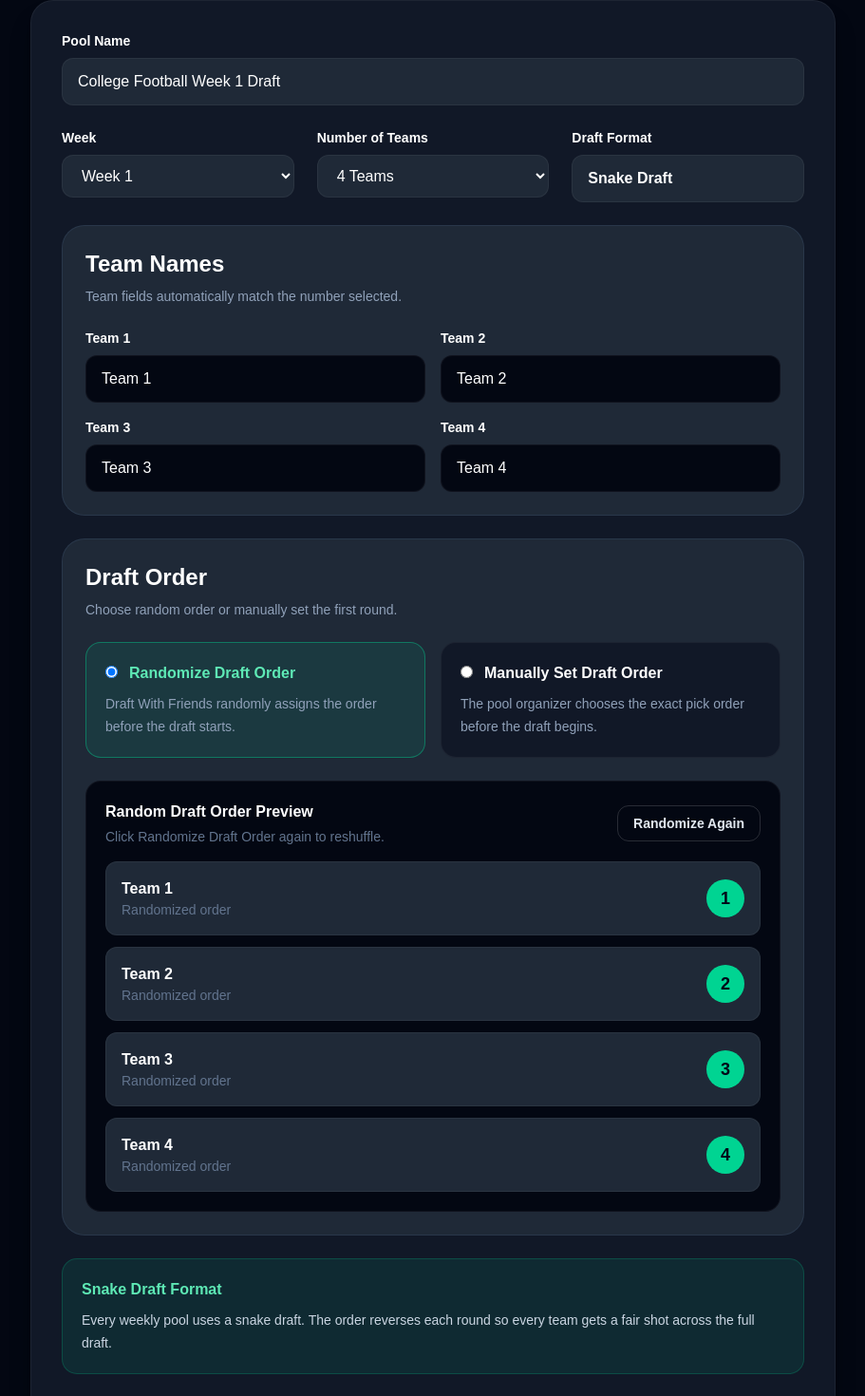
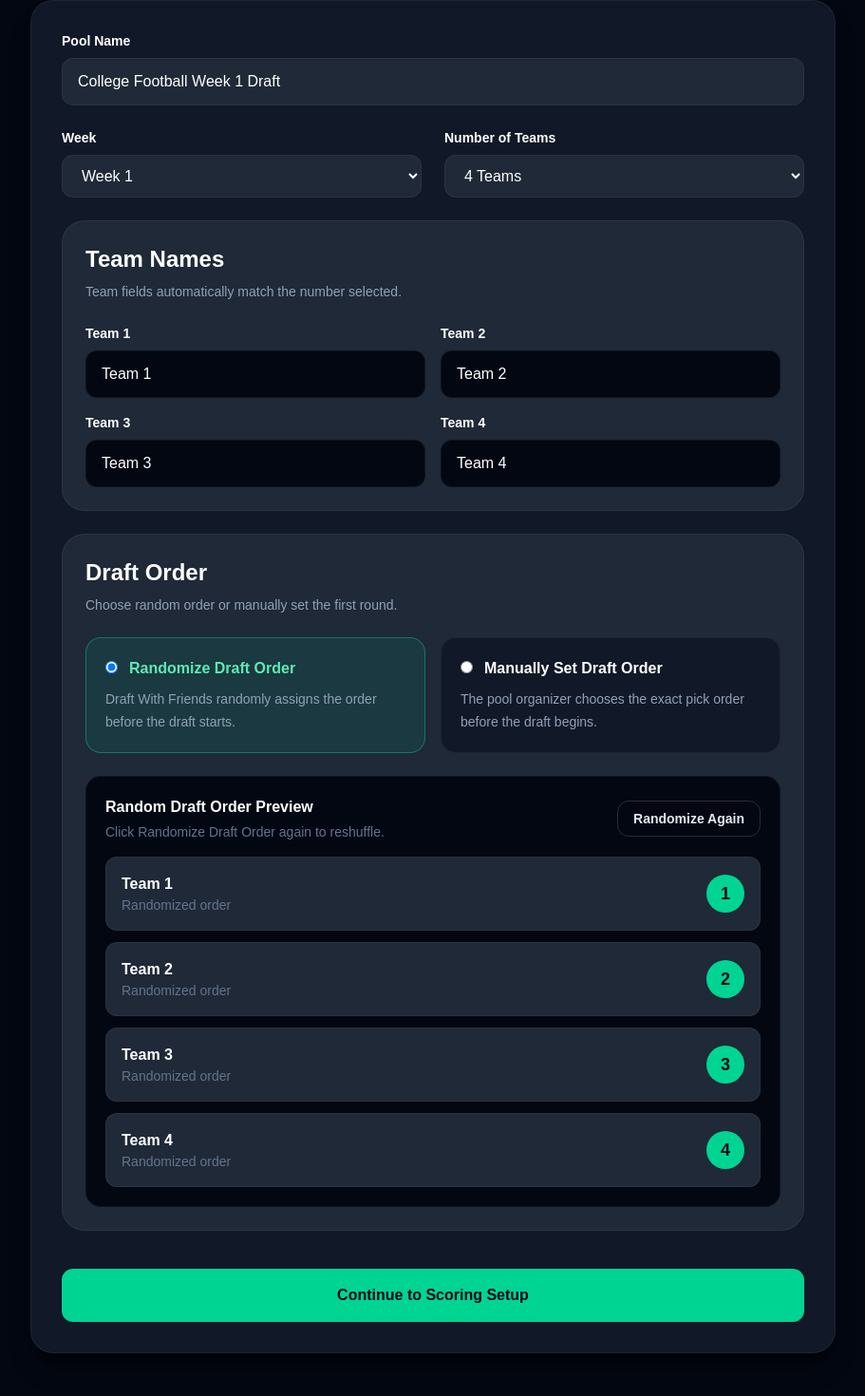
Before and after one commit to garrymorrison84/draft-with-friends, a Next.js app: page /football/create in a window 1280 px wide. Shown: the part 434-1904 px from the top of the page at 95% size, without its empty margins (184-1095 px from the left). Built offline with nearby package versions, Linux system fonts and the light colour scheme.

Commit message:
Remove football draft format prompt

```diff
--- a/app/football/create/page.tsx
+++ b/app/football/create/page.tsx
@@ -112,7 +112,7 @@ export default function CreateFootballPoolPage() {
           <div className="grid gap-6">
             <TextField label="Pool Name" value={poolName} onChange={setPoolName} />
 
-            <div className="grid gap-6 md:grid-cols-3">
+            <div className="grid gap-6 md:grid-cols-2">
               <div>
                 <label className="mb-2 block text-sm font-semibold">
                   Week
@@ -145,15 +145,6 @@ export default function CreateFootballPoolPage() {
                     </option>
                   ))}
                 </select>
-              </div>
-
-              <div>
-                <label className="mb-2 block text-sm font-semibold">
-                  Draft Format
-                </label>
-                <div className="w-full rounded-xl border border-white/5 bg-[#1F2937] px-4 py-3 font-semibold text-white">
-                  Snake Draft
-                </div>
               </div>
             </div>
 
@@ -315,14 +306,6 @@ export default function CreateFootballPoolPage() {
               </div>
             </Panel>
 
-            <div className="rounded-2xl border border-emerald-400/20 bg-emerald-400/10 p-5">
-              <p className="font-bold text-emerald-300">Snake Draft Format</p>
-              <p className="mt-2 text-sm leading-6 text-slate-300">
-                Every weekly pool uses a snake draft. The order reverses each
-                round so every team gets a fair shot across the full draft.
-              </p>
-            </div>
-
             <button
               type="button"
               onClick={continueToScoring}
```
